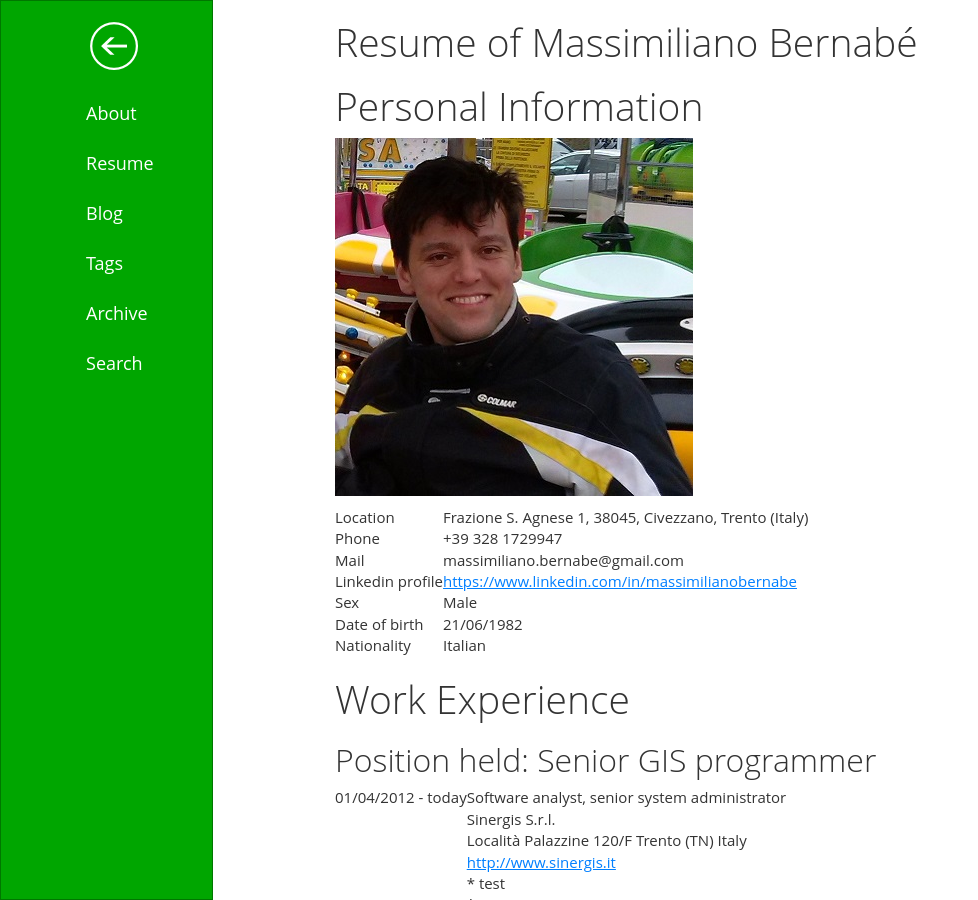
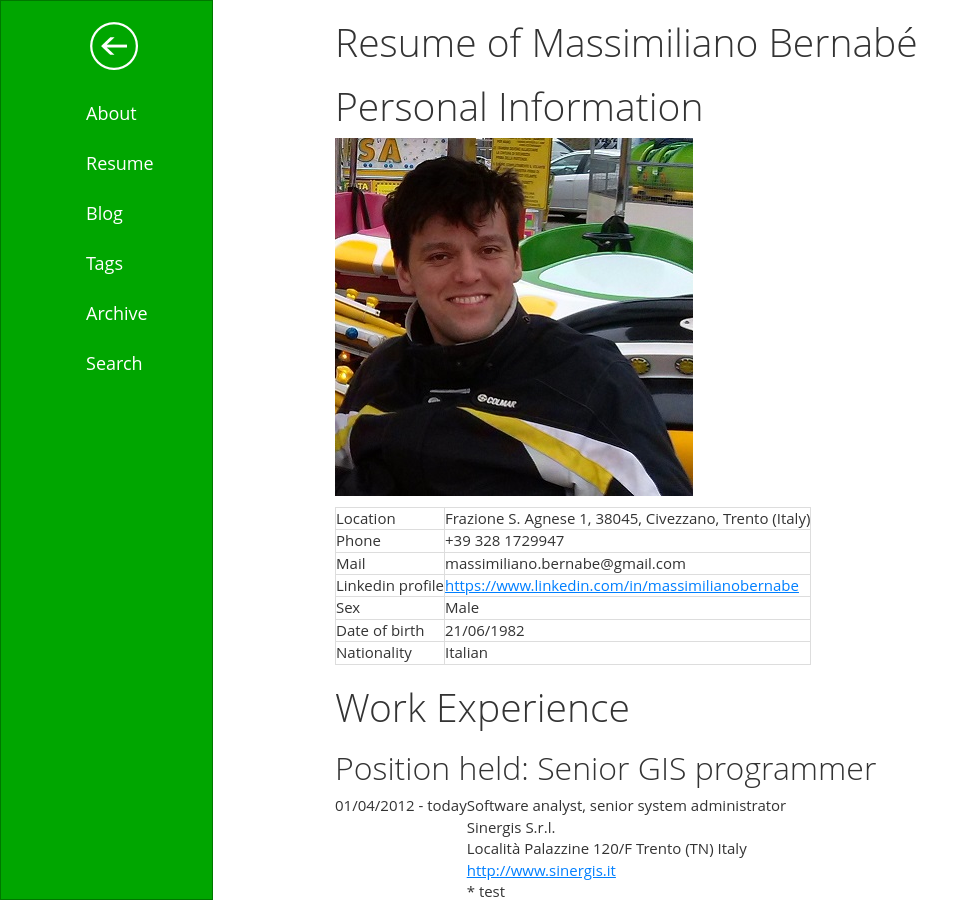
Before and after one commit to develost/develost.github.io, a Jekyll site: the page built from resume/index.md, in a window 1280 px wide and 900 px high. Shown: the whole window, without its empty margins (0-978 px from the left). Built offline with Jekyll 4.4.1, drawn with Linux system fonts in a browser that asks for light colours.

Commit message:
test border

```diff
--- a/resume/index.md
+++ b/resume/index.md
@@ -15,6 +15,7 @@
 | Sex                 | Male                                                    |
 | Date of birth       | 21/06/1982                                              |
 | Nationality         | Italian                                                 |
+{: .table-bordered}
 
 # Work Experience
 
```
